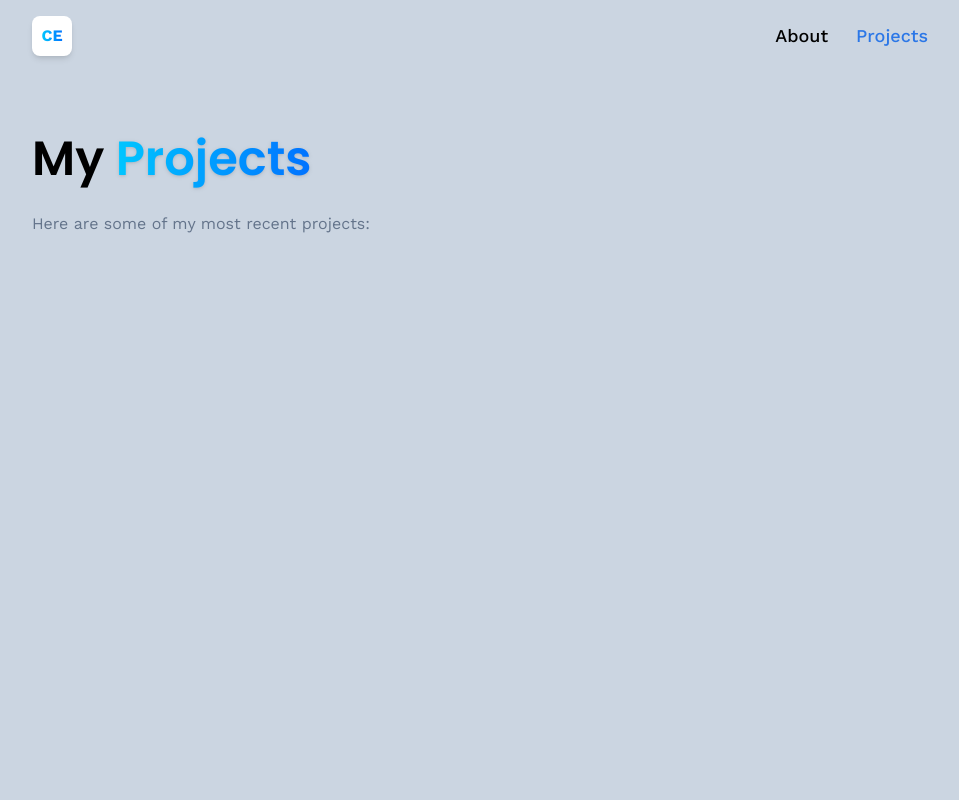
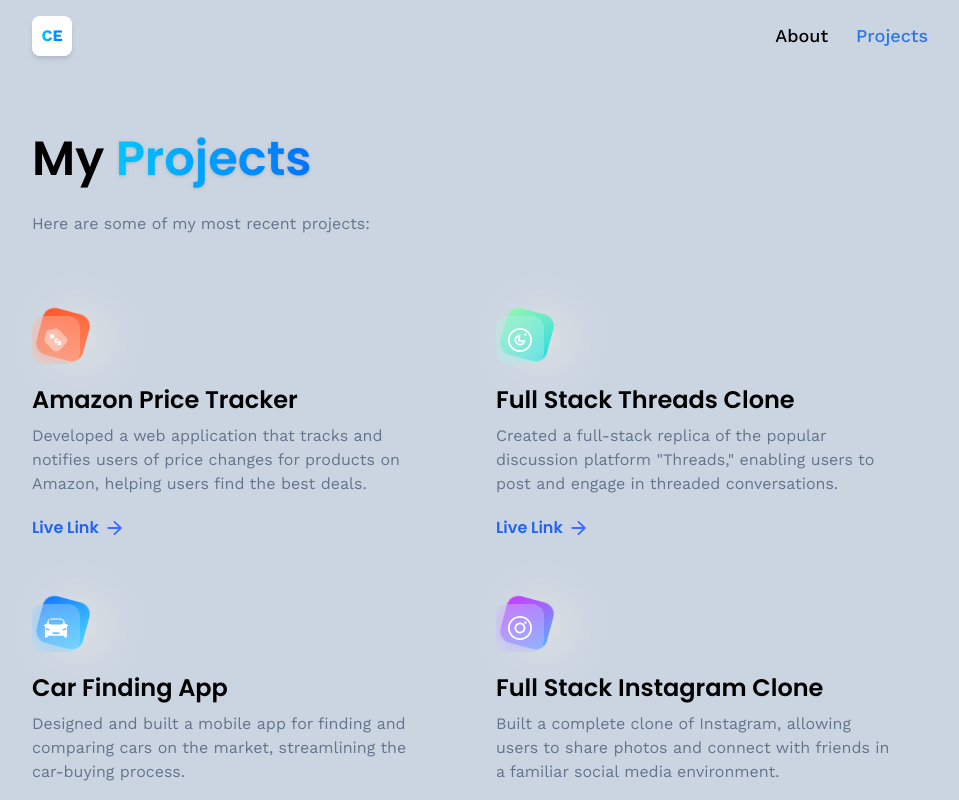
Before and after one commit to Thornrose/portfolio-threejs, a React (Vite) app: page /projects in a window 1280 px wide. Shown: the top 800 px of the page, without its empty margins (160-1119 px from the left). Built offline with nearby package versions, Linux system fonts and the light colour scheme.

Commit message:
add projects templates

```diff
--- a/src/pages/Projects.jsx
+++ b/src/pages/Projects.jsx
@@ -1,3 +1,9 @@
+import { Link } from "react-router-dom";
+
+import { arrow } from "../assets/icons";
+import { projects } from "../constants";
+
+import CallToAction from "../components/CTA";
 
 const Projects = () => {
   return (
@@ -13,11 +19,52 @@
       </div>
 
       <div className="flex flex-wrap my-20 gap-16">
+        {projects.map((project, index) => (
+          <div key={index} className="lg:w-[400px] w-full">
+            <div className="block-container w-12 h-12">
+              <div className={`btn-back rounded-xl ${project.theme}`}/>
+              <div className="btn-front rounded-xl flex justify-center items-center">
+                <img
+                  src={project.iconUrl}
+                  alt="Project Icon"
+                  className="w-1/2 h-1/2 object-contain"
+                />
+              </div>
+            </div>
+            <div className="mt-5 flex flex-col">
+              <h4 className="text-2xl font-poppins font-semibold">
+                {project.name}
+              </h4>
+              <p className="mt-2 text-slate-500">
+                {project.description}
+              </p>
+              <div className="mt-5 flex items-center gap-2 font-poppins">
+                <Link
+                  to={project.link}
+                  target="_black"
+                  rel="noopener noreferrer"
+                  className="font-semibold text-blue-600"
+                >
+                  Live Link
+                </Link>
+                <img
+                  src={arrow}
+                  alt="arrow"
+                  className="w-4 h-4 object-contain"
+                />
+              </div>
 
+            </div>
+          </div>
+        ))}
 
       </div>
+
+      <hr className="border-slate-200" />
+
+      <CallToAction />
     </section>
   )
 }
 
-export default Projects
+export default Projects;
```
